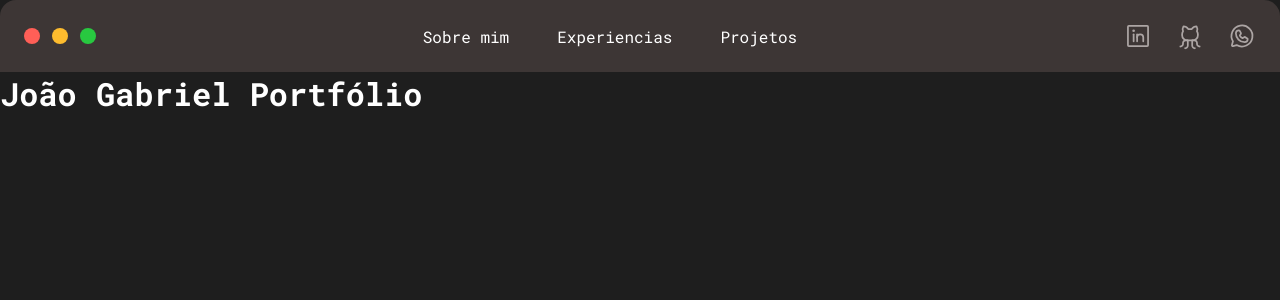
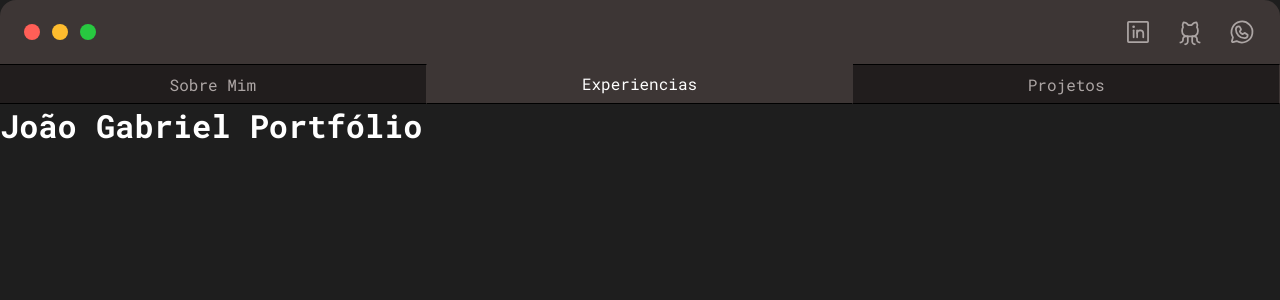
Before and after one commit to gabrieldouurado/my-portfolio, a React (Vite) app: page / in a window 1280 px wide. Shown: the top 300 px of the page. Built offline with nearby package versions, Linux system fonts and the light colour scheme.

Commit message:
Finalize tabs

```diff
--- /dev/null
+++ b/src/components/Header/components/Tab/index.tsx
@@ -0,0 +1,19 @@
+import { ReactNode } from 'react'
+import { ActiveTab, InactiveTab } from './styles'
+
+interface TabProps {
+  children: ReactNode
+  activeTab?: boolean
+}
+
+export function Tab({ children, activeTab = false }: TabProps) {
+  return (
+    <>
+      {activeTab ? (
+        <ActiveTab>{children}</ActiveTab>
+      ) : (
+        <InactiveTab>{children}</InactiveTab>
+      )}
+    </>
+  )
+}
--- /dev/null
+++ b/src/components/Header/components/Tab/styles.ts
@@ -0,0 +1,22 @@
+import styled from 'styled-components'
+
+export const BaseTabContainer = styled.div`
+  display: flex;
+  align-items: center;
+  justify-content: center;
+
+  border-right: 1px solid ${(props) => props.theme['gray-500']};
+  border-bottom: 1px solid ${(props) => props.theme.black};
+
+  height: 2.5rem;
+`
+export const ActiveTab = styled(BaseTabContainer)`
+  color: ${(props) => props.theme.white};
+  background-color: ${(props) => props.theme['gray-500']};
+`
+export const InactiveTab = styled(BaseTabContainer)`
+  border-top: 1px solid ${(props) => props.theme.black};
+
+  color: ${(props) => props.theme['gray-300']};
+  background-color: ${(props) => props.theme['gray-800']};
+`
--- a/src/components/Header/index.tsx
+++ b/src/components/Header/index.tsx
@@ -1,19 +1,21 @@
 import { LinkedinLogo, GithubLogo, WhatsappLogo } from 'phosphor-react'
-import { Circle, HeaderContainer, HeaderNavegation } from './styles'
+import { Tab } from './components/Tab'
+import {
+  Circle,
+  HeaderContainer,
+  HeaderNavegation,
+  TabsContainer,
+} from './styles'
 
 export function Header() {
   return (
+    <>
       <HeaderContainer>
         <section>
           <Circle circleColor="red" />
           <Circle circleColor="yellow" />
           <Circle circleColor="green" />
         </section>
-      <HeaderNavegation>
-        <nav>Sobre mim</nav>
-        <nav>Experiencias</nav>
-        <nav>Projetos</nav>
-      </HeaderNavegation>
         <div>
           <LinkedinLogo
             size={28}
@@ -39,5 +41,11 @@ export function Header() {
           />
         </div>
       </HeaderContainer>
+      <TabsContainer>
+        <Tab>Sobre Mim</Tab>
+        <Tab activeTab>Experiencias</Tab>
+        <Tab>Projetos</Tab>
+      </TabsContainer>
+    </>
   )
 }
--- a/src/components/Header/styles.ts
+++ b/src/components/Header/styles.ts
@@ -5,7 +5,7 @@ export const HeaderContainer = styled.header`
   align-items: center;
   justify-content: space-between;
 
-  height: 4.5rem;
+  height: 4rem;
 
   padding: 0 1.5rem;
 
@@ -54,21 +54,7 @@ export const Circle = styled.div<CircleProps>`
   background: ${(props) => props.theme[CIRCLE_COLORS[props.circleColor]]};
 `
 
-export const HeaderNavegation = styled.main`
-  display: flex;
-  flex-direction: row;
-  align-items: center;
-
-  gap: 3rem;
-
-  padding: 0.5rem 3rem;
-
-  border-radius: 12px;
-  /* border: 1px solid ${(props) => props.theme['gray-300']}; */
-
-  nav {
-    &:hover {
-      font-weight: bold;
-    }
-  }
+export const TabsContainer = styled.div`
+  display: grid;
+  grid-template-columns: repeat(3, 1fr);
 `
--- a/src/styles/themes/default.ts
+++ b/src/styles/themes/default.ts
@@ -1,5 +1,6 @@
 export const defaultTheme = {
   white: '#FFF',
+  black: '#000',
 
   'red-500': '#ff5f57',
   'yellow-500': '#febc2e',
```
Lines whose indentation alone changed are shown as unchanged.
